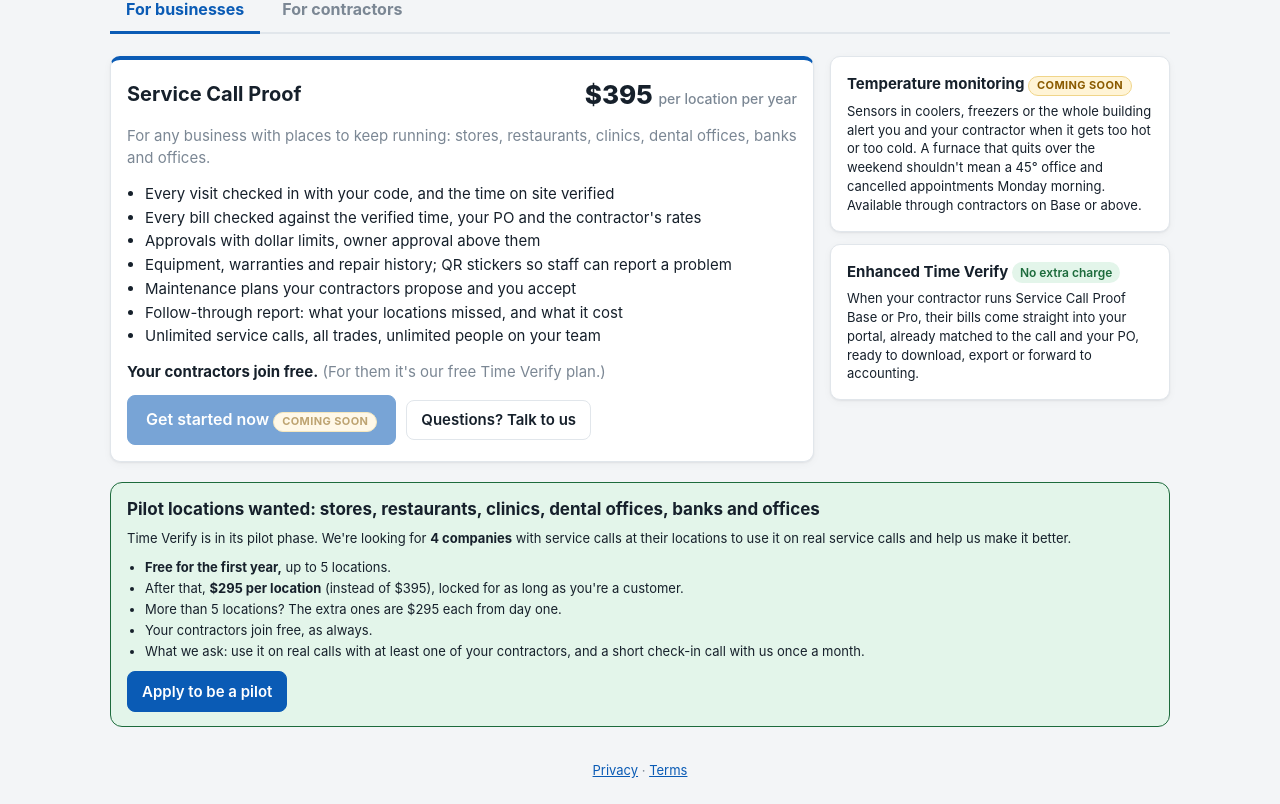
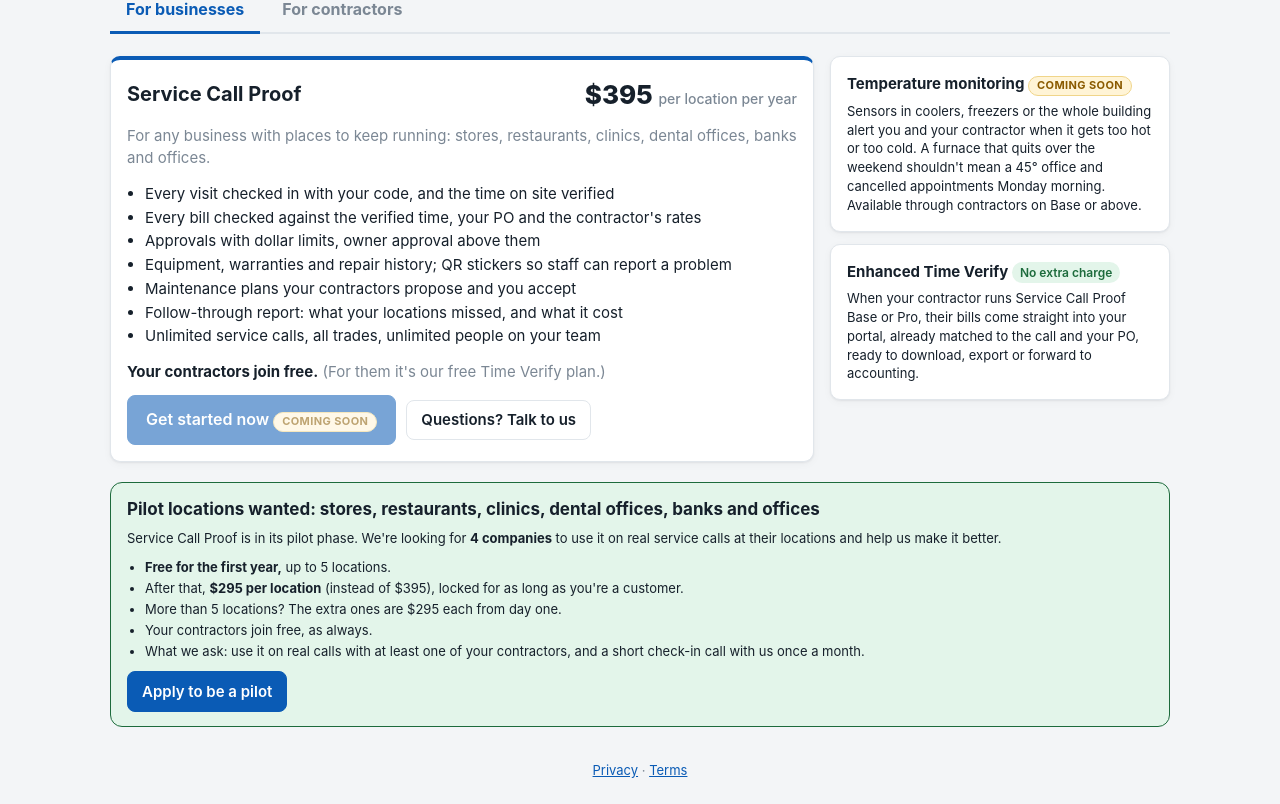
Before and after one commit to markyozamp/servicepro, a Next.js app in the folder web/: page /demo in a window 1280 px wide. Shown: the part 1908-2712 px from the top of the page. Built offline with nearby package versions, Linux system fonts and the light colour scheme; no server answers.

Commit message:
Pilot offer wording for businesses
Co-Authored-By: Claude Opus 5.5 <noreply@anthropic.com>
Claude-Session: https://claude.ai/code/session_01AQ2EMzuYHPY4R6VTfp1T4F

```diff
--- a/web/components/StorePilot.js
+++ b/web/components/StorePilot.js
@@ -13,7 +13,7 @@ export default function StorePilot() {
   return (
     <div className="pilot-offer stack" style={{ gap: 8 }} id="pilot-stores">
       <strong style={{ fontSize: 17 }}>Pilot locations wanted: stores, restaurants, clinics, dental offices, banks and offices</strong>
-      <div className="small">Time Verify is in its pilot phase. We're looking for <strong>4 companies</strong> with service calls at their locations to use it on real service calls and help us make it better.</div>
+      <div className="small">Service Call Proof is in its pilot phase. We're looking for <strong>4 companies</strong> to use it on real service calls at their locations and help us make it better.</div>
       <ul className="small plan-list">
         <li><strong>Free for the first year,</strong> up to 5 locations.</li>
         <li>After that, <strong>$295 per location</strong> (instead of $395), locked for as long as you're a customer.</li>
```
